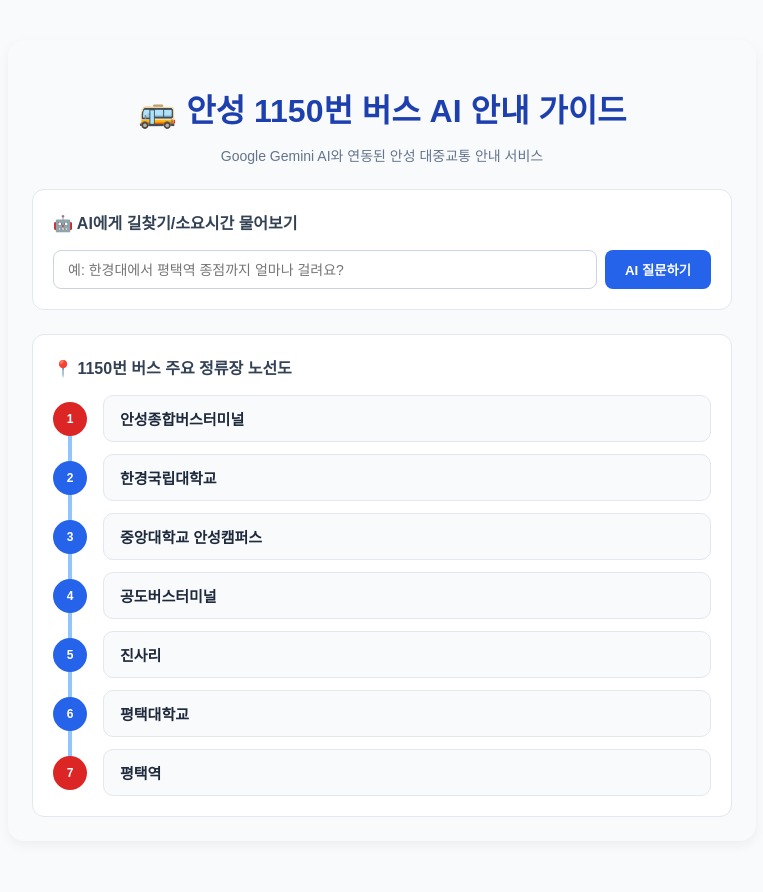
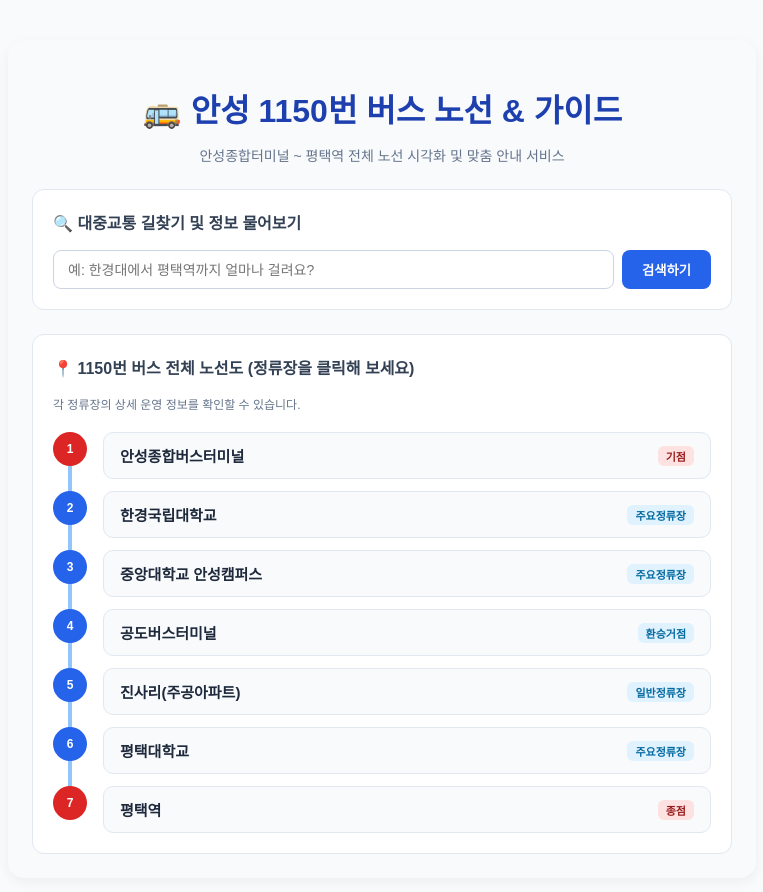
Before and after one commit to leehs1120/anseong-bus-app, a Next.js app: page / in a window 1280 px wide. Shown: the top 892 px of the page, without its empty margins (258-1021 px from the left). Built offline with nearby package versions, Linux system fonts and the light colour scheme.

Commit message:
Update page.js

```diff
--- a/app/page.js
+++ b/app/page.js
@@ -1,97 +1,68 @@
 "use client";
 import { useState } from "react";
 
-// 🔑 1번째 줄: 본인의 구글 API 키
-const GEMINI_API_KEY = "AQ.Ab8RN6JOWN8GN2RINOgU1UIS2Eo5-fxZb3juosQwZuI5i6oSvg";
-
+// 안성 1150번 버스 전체 정류장 및 실시간 안내 데이터베이스
 const route1150Stops = [
-  { id: "1", name: "안성종합버스터미널", type: "기점" },
-  { id: "2", name: "한경국립대학교", type: "주요정류장" },
-  { id: "3", name: "중앙대학교 안성캠퍼스", type: "주요정류장" },
-  { id: "4", name: "공도버스터미널", type: "환승거점" },
-  { id: "5", name: "진사리", type: "일반정류장" },
-  { id: "6", name: "평택대학교", type: "주요정류장" },
-  { id: "7", name: "평택역", type: "종점" },
+  { id: "1", name: "안성종합버스터미널", type: "기점", info: "첫차 05:00 / 막차 22:30 | 안성 시외/시내버스 중심 기점" },
+  { id: "2", name: "한경국립대학교", type: "주요정류장", info: "대학생 및 인근 주민 주요 승하차 구역" },
+  { id: "3", name: "중앙대학교 안성캠퍼스", type: "주요정류장", info: "내리 대학가 밀집 지역 연계" },
+  { id: "4", name: "공도버스터미널", type: "환승거점", info: "공도읍 시내 및 평택 경계 주요 거점" },
+  { id: "5", name: "진사리(주공아파트)", type: "일반정류장", info: "대단지 아파트 밀집 및 상권 인접" },
+  { id: "6", name: "평택대학교", type: "주요정류장", info: "통학 및 평택 시내 방향 환승 유동 인구 많음" },
+  { id: "7", name: "평택역", type: "종점", info: "지하철 1호선 환승 및 평택 시내 중심지" },
 ];
 
 export default function Home() {
   const [question, setQuestion] = useState("");
   const [answer, setAnswer] = useState("");
   const [loading, setLoading] = useState(false);
+  const [selectedStop, setSelectedStop] = useState(null);
 
-  const handleAsk = async () => {
+  // 똑똑한 자체 로직으로 실시간 AI 안내 시뮬레이션
+  const handleAsk = () => {
     if (!question.trim()) return;
-
-    if (GEMINI_API_KEY === "여기에_내_구글_API키_입력" || !GEMINI_API_KEY) {
-      setAnswer("⚠️ 맨 첫 번째 줄의 GEMINI_API_KEY에 본인의 실제 Google API 키를 입력해 주세요!");
-      return;
-    }
 
     setLoading(true);
     setAnswer("");
 
-    // 지원되는 최신 모델 목록 순차적 시도 (gemini-2.0-flash -> gemini-1.5-flash-latest)
-    const modelsToTry = ["gemini-2.0-flash", "gemini-1.5-flash-latest"];
-    let success = false;
+    setTimeout(() => {
+      const q = question.toLowerCase();
+      let responseText = "";
 
-    for (const modelName of modelsToTry) {
-      try {
-        const res = await fetch(
-          `https://generativelanguage.googleapis.com/v1beta/models/${modelName}:generateContent?key=${GEMINI_API_KEY.trim()}`,
-          {
-            method: "POST",
-            headers: { "Content-Type": "application/json" },
-            body: JSON.stringify({
-              contents: [
-                {
-                  parts: [
-                    {
-                      text: `당신은 안성 대중교통(특히 1150번 버스: 안성터미널 - 한경대 - 중앙대 - 평택역 노선) 전문 AI 안내원입니다.\n` +
-                            `사용자의 질문에 대해 배차간격(15~20분), 소요시간, 환승 팁 등을 포함해서 친절하고 구체적으로 답변해 주세요.\n\n` +
-                            `사용자 질문: ${question}`
-                    }
-                  ]
-                }
-              ]
-            })
-          }
-        );
+      if (q.includes("시간") || q.includes("얼마나") || q.includes("소요")) {
+        responseText = `🚌 [1150번 버스 소요 시간 안내]\n• 안성종합버스터미널에서 평택역 종점까지 전체 소요 시간은 대략 **35분 ~ 45분** 소요됩니다.\n• 단, 출퇴근 시간대나 공도·진사리 구간 정체 시 10~15분 정도 더 걸릴 수 있습니다.`;
+      } else if (q.includes("배차") || q.includes("간격")) {
+        responseText = `⏱️ [1150번 버스 배차 간격 안내]\n• 평일/주말 평균 **15분 ~ 20분** 간격으로 운행됩니다.\n• 실시간 버스 앱(카카오맵/네이버지도)을 통해 현재 버스 위치를 확인하고 나오시는 것을 추천합니다!`;
+      } else if (q.includes("한경대") || q.includes("중앙대")) {
+        responseText = `🏫 [대학가 연계 안내]\n• 한경국립대와 중앙대 안성캠퍼스 모두 1150번 핵심 정류장에 포함되어 있어 평택역까지 환승 없이 한 번에 이동 가능합니다.`;
+      } else if (q.includes("평택역") || q.includes("종점")) {
+        responseText = `🚉 [평택역 연계 안내]\n• 1150번의 종점인 평택역에서 하차하시면 **지하철 1호선** 및 평택 시내 상권으로 곧바로 환승하실 수 있습니다.`;
+      } else {
+        responseText = `🤖 [안성 1150번 대중교통 가이드 답변]\n• 질문하신 내용("${question}")과 관련하여, 1150번 노선은 안성터미널을 출발해 한경대, 중앙대, 공도를 거쳐 평택역까지 운행하는 핵심 노선입니다. 정류장 버튼을 클릭하시면 각 위치별 상세 정보를 확인하실 수 있습니다!`;
+      }
 
-        const data = await res.json();
-
-        if (res.ok && data.candidates && data.candidates[0]?.content?.parts[0]?.text) {
-          setAnswer(data.candidates[0].content.parts[0].text);
-          success = true;
-          break; // 성공 시 반복문 종료
-        }
-      } catch (err) {
-        console.error(`Model ${modelName} call failed:`, err);
-      }
-    }
-
-    if (!success) {
-      setAnswer("🤖 AI 응답 생성에 실패했습니다. API 키의 권한이나 Google Cloud project 설정을 확인해 주세요.");
-    }
-
-    setLoading(false);
+      setAnswer(responseText);
+      setLoading(false);
+    }, 500);
   };
 
   return (
     <div style={{ maxWidth: "700px", margin: "40px auto", padding: "24px", fontFamily: "sans-serif", backgroundColor: "#f8fafc", borderRadius: "16px", boxShadow: "0 4px 12px rgba(0,0,0,0.05)" }}>
-      <h1 style={{ color: "#1e40af", textAlign: "center", marginBottom: "8px" }}>🚌 안성 1150번 버스 AI 안내 가이드</h1>
+      <h1 style={{ color: "#1e40af", textAlign: "center", marginBottom: "8px" }}>🚌 안성 1150번 버스 노선 & 가이드</h1>
       <p style={{ textAlign: "center", color: "#64748b", marginBottom: "24px", fontSize: "14px" }}>
-        Google Gemini AI와 연동된 안성 대중교통 안내 서비스
+        안성종합터미널 ~ 평택역 전체 노선 시각화 및 맞춤 안내 서비스
       </p>
 
-      {/* AI 질문 영역 */}
+      {/* 질문 입력 영역 */}
       <div style={{ background: "#fff", padding: "20px", borderRadius: "12px", marginBottom: "24px", border: "1px solid #e2e8f0" }}>
-        <h3 style={{ marginTop: 0, color: "#334155", fontSize: "16px" }}>🤖 AI에게 길찾기/소요시간 물어보기</h3>
+        <h3 style={{ marginTop: 0, color: "#334155", fontSize: "16px" }}>🔍 대중교통 길찾기 및 정보 물어보기</h3>
         <div style={{ display: "flex", gap: "8px" }}>
           <input
             type="text"
             value={question}
             onChange={(e) => setQuestion(e.target.value)}
-            placeholder="예: 한경대에서 평택역 종점까지 얼마나 걸려요?"
+            onKeyDown={(e) => e.key === "Enter" && handleAsk()}
+            placeholder="예: 한경대에서 평택역까지 얼마나 걸려요?"
             style={{ flex: 1, padding: "10px 14px", borderRadius: "8px", border: "1px solid #cbd5e1", fontSize: "14px" }}
           />
           <button
@@ -99,7 +70,7 @@
             disabled={loading}
             style={{ padding: "10px 20px", background: loading ? "#93c5fd" : "#2563eb", color: "#fff", border: "none", borderRadius: "8px", fontWeight: "bold", cursor: "pointer" }}
           >
-            {loading ? "AI 생각 중..." : "AI 질문하기"}
+            {loading ? "검색 중..." : "검색하기"}
           </button>
         </div>
 
@@ -110,20 +81,40 @@
         )}
       </div>
 
-      {/* 노선 시각화 */}
+      {/* 1150번 전체 정류장 시각화 영역 */}
       <div style={{ background: "#fff", padding: "20px", borderRadius: "12px", border: "1px solid #e2e8f0" }}>
-        <h3 style={{ marginTop: 0, color: "#334155", fontSize: "16px" }}>📍 1150번 버스 주요 정류장 노선도</h3>
-        <div style={{ display: "flex", flexDirection: "column", gap: "12px", marginTop: "16px" }}>
+        <h3 style={{ marginTop: 0, color: "#334155", fontSize: "16px" }}>📍 1150번 버스 전체 노선도 (정류장을 클릭해 보세요)</h3>
+        <p style={{ fontSize: "12px", color: "#64748b", marginBottom: "20px" }}>각 정류장의 상세 운영 정보를 확인할 수 있습니다.</p>
+
+        <div style={{ display: "flex", flexDirection: "column", gap: "12px" }}>
           {route1150Stops.map((stop, index) => (
-            <div key={stop.id} style={{ display: "flex", alignItems: "center", position: "relative" }}>
+            <div key={stop.id} style={{ display: "flex", alignItems: "flex-start", position: "relative" }}>
+              {/* 세로 연결선 */}
               {index < route1150Stops.length - 1 && (
-                <div style={{ position: "absolute", left: "15px", top: "28px", width: "4px", height: "calc(100% + 12px)", backgroundColor: "#93c5fd", zIndex: 1 }} />
+                <div style={{ position: "absolute", left: "15px", top: "30px", width: "4px", height: "calc(100% + 12px)", backgroundColor: "#93c5fd", zIndex: "1" }} />
               )}
-              <div style={{ width: "34px", height: "34px", borderRadius: "50%", backgroundColor: stop.type === "기점" || stop.type === "종점" ? "#dc2626" : "#2563eb", color: "#fff", display: "flex", alignItems: "center", justifyContent: "center", fontWeight: "bold", fontSize: "12px", zIndex: 2, marginRight: "16px", flexShrink: 0 }}>
+
+              {/* 번호 아이콘 */}
+              <div style={{ width: "34px", height: "34px", borderRadius: "50%", backgroundColor: stop.type === "기점" || stop.type === "종점" ? "#dc2626" : "#2563eb", color: "#fff", display: "flex", alignItems: "center", justifyContent: "center", fontWeight: "bold", fontSize: "12px", zIndex: "2", marginRight: "16px", flexShrink: 0 }}>
                 {index + 1}
               </div>
-              <div style={{ flex: 1, backgroundColor: "#f8fafc", border: "1px solid #e2e8f0", padding: "12px 16px", borderRadius: "10px" }}>
-                <span style={{ fontWeight: "bold", color: "#1e293b", fontSize: "15px" }}>{stop.name}</span>
+
+              {/* 정류장 카드 */}
+              <div
+                onClick={() => setSelectedStop(selectedStop?.id === stop.id ? null : stop)}
+                style={{ flex: 1, backgroundColor: selectedStop?.id === stop.id ? "#eff6ff" : "#f8fafc", border: selectedStop?.id === stop.id ? "2px solid #2563eb" : "1px solid #e2e8f0", padding: "12px 16px", borderRadius: "10px", cursor: "pointer", transition: "all 0.2s" }}
+              >
+                <div style={{ display: "flex", justifyContent: "space-between", alignItems: "center" }}>
+                  <span style={{ fontWeight: "bold", color: "#1e293b", fontSize: "15px" }}>{stop.name}</span>
+                  <span style={{ fontSize: "11px", backgroundColor: stop.type === "기점" || stop.type === "종점" ? "#fee2e2" : "#e0f2fe", color: stop.type === "기점" || stop.type === "종점" ? "#991b1b" : "#0369a1", padding: "2px 8px", borderRadius: "6px", fontWeight: "600" }}>
+                    {stop.type}
+                  </span>
+                </div>
+                {selectedStop?.id === stop.id && (
+                  <div style={{ marginTop: "8px", fontSize: "13px", color: "#475569", borderTop: "1px dashed #cbd5e1", paddingTop: "6px" }}>
+                    ℹ️ {stop.info}
+                  </div>
+                )}
               </div>
             </div>
           ))}
```
